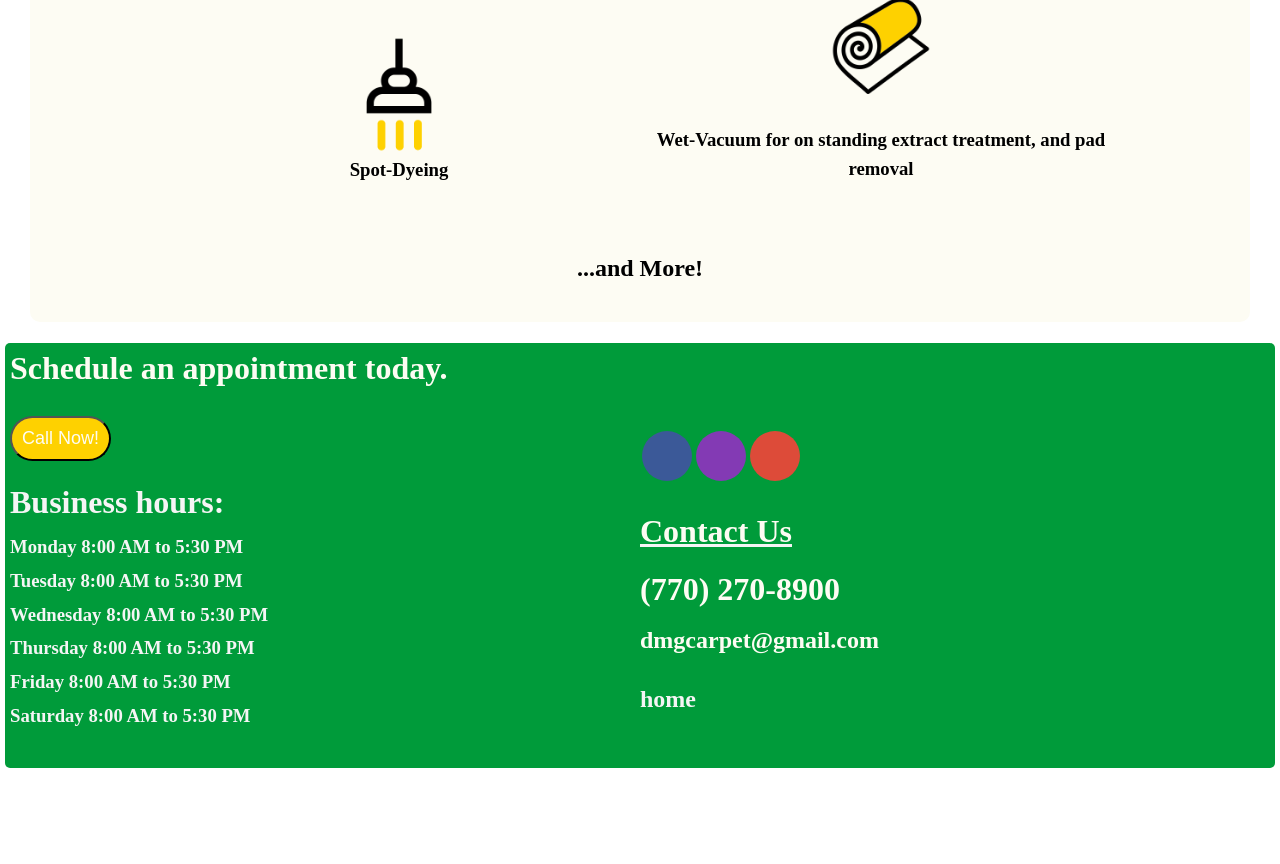
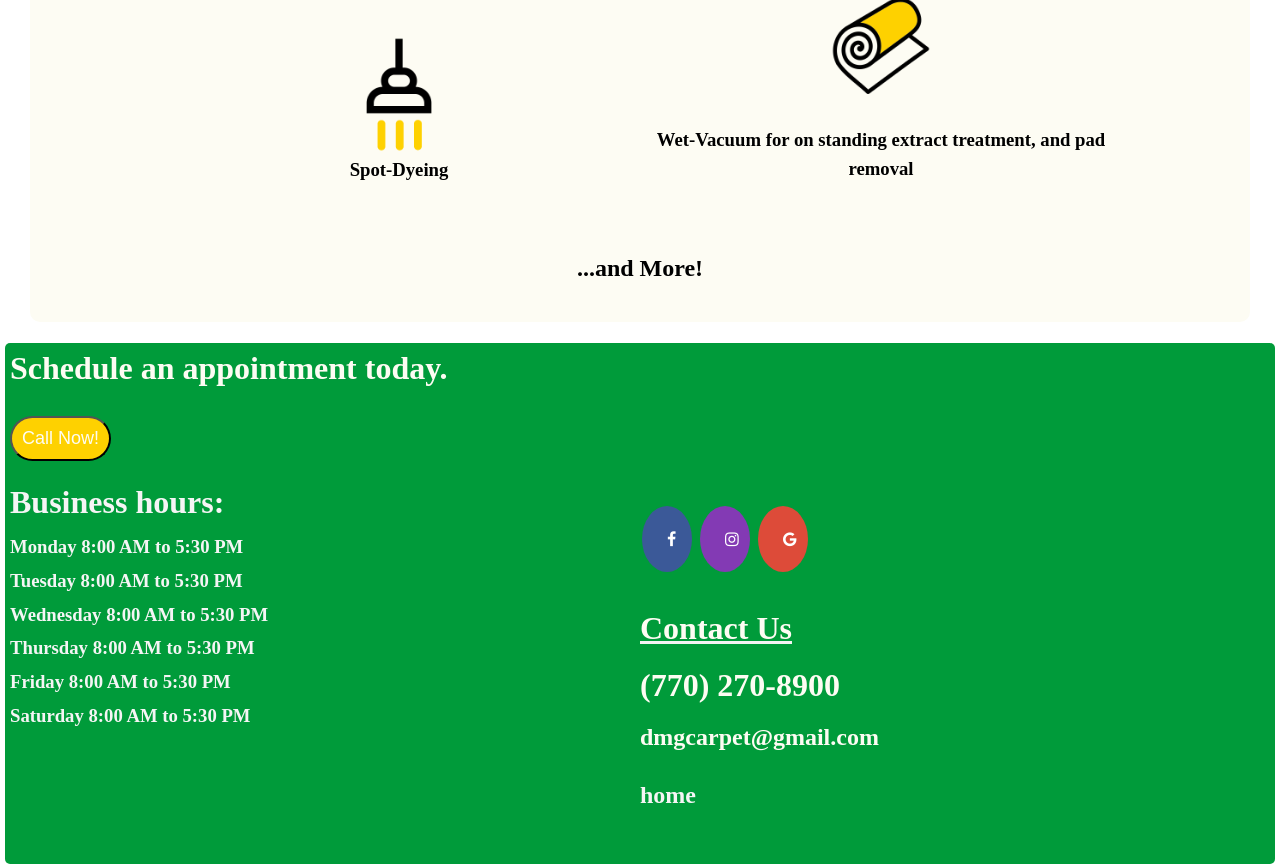
Before and after one commit to eduardocor89/DyeMastersWebsite, a plain HTML site: page carpet.html in a window 1280 px wide. Shown: the part 1657-2521 px from the top of the page. Before the commit the page ends 2425 px from the top, so only its background shows below. Drawn offline with Linux system fonts and the light colour scheme.

Commit message:
Update carpet.html

```diff
--- a/carpet.html
+++ b/carpet.html
@@ -2,7 +2,7 @@
     <html>
         <head>
             <link rel="stylesheet" href="styles.css">
-            <!-- <script src="scripts.js"></script>  -->
+            <link rel="stylesheet" href="https://cdnjs.cloudflare.com/ajax/libs/font-awesome/4.7.0/css/font-awesome.min.css">
             <title>
                 Commercial and Residential Professional Carpet Cleaning Servivces in Metro Atlanta.
                 Let us save you money by saving your carpet with our many services.
```
